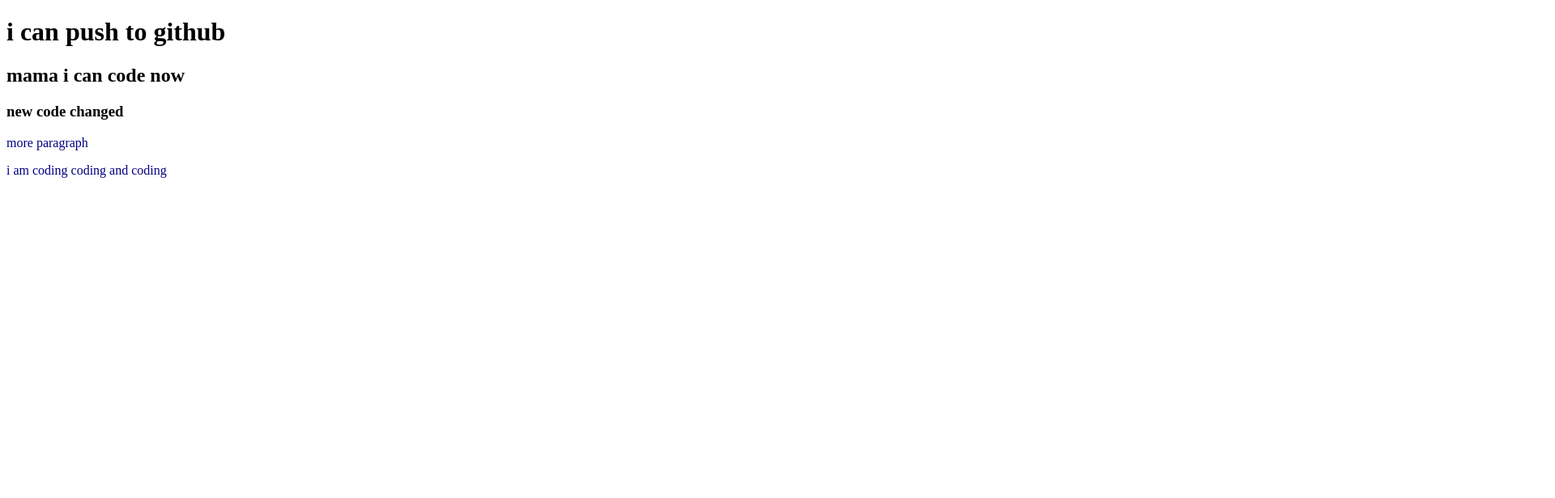
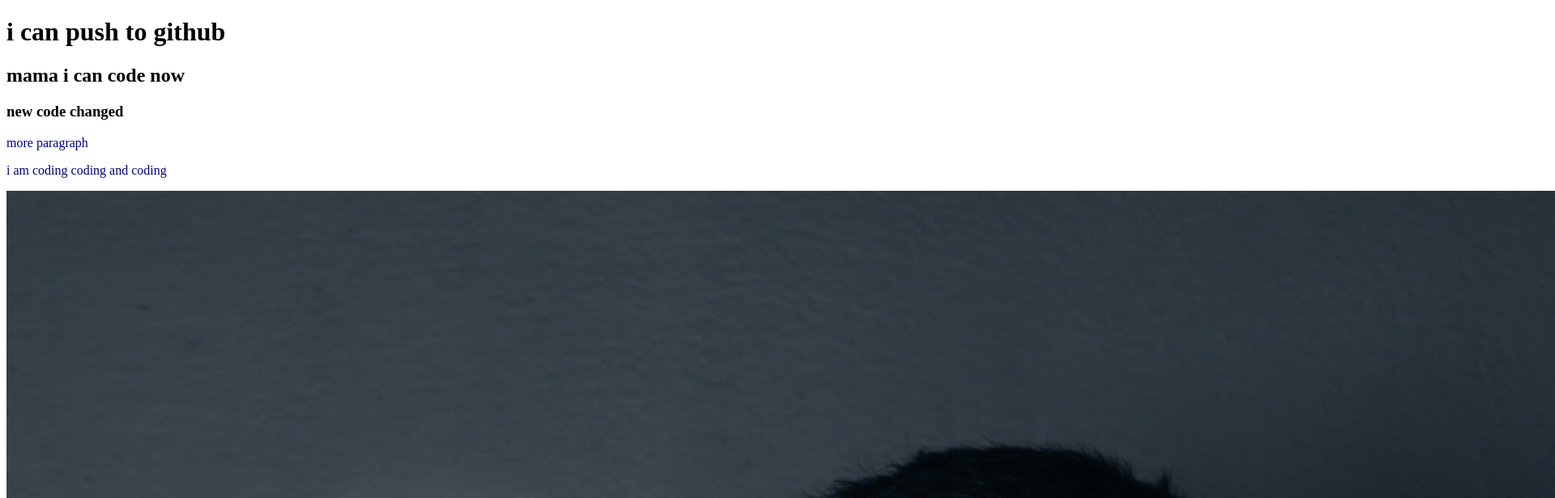
Before and after one commit to Fareed86/my-second-repo, a plain HTML site: page index.html in a window 1280 px wide. Shown: the top 616 px of the page at 81% size, 1920 px wide, since content can reach past the window. Drawn offline with Linux system fonts and the light colour scheme.

Commit message:
image added

```diff
--- a/index.html
+++ b/index.html
@@ -13,5 +13,6 @@
     <h3>new code changed</h3>
     <p>more paragraph</p>
     <p>i am coding coding and coding</p>
+    <img src="man2.jpg" alt="">
 </body>
 </html>
```
Also changed, not shown: man2.jpg (added).
